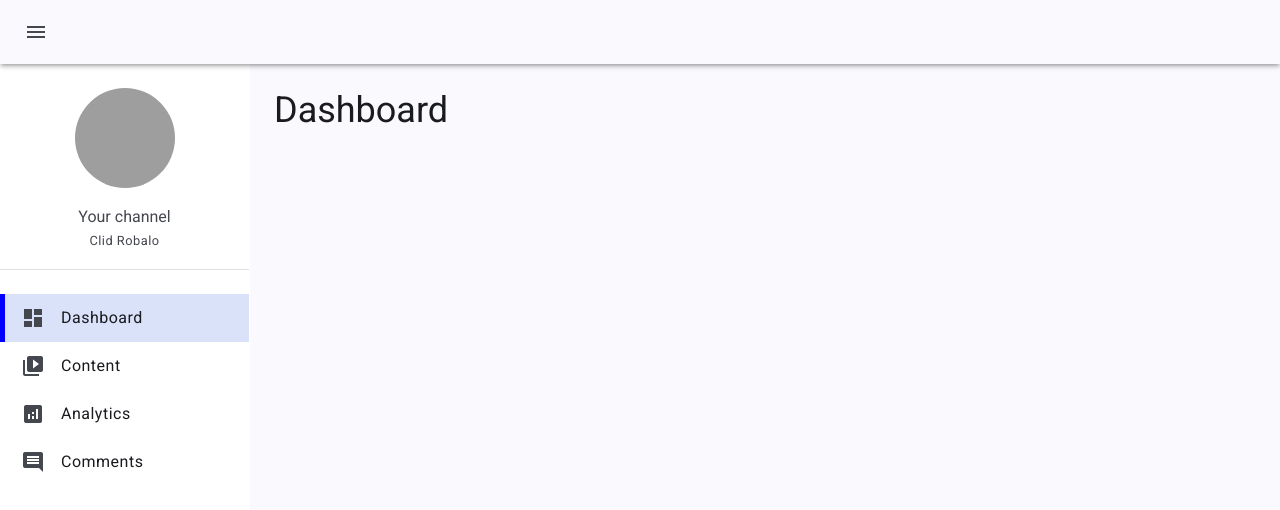
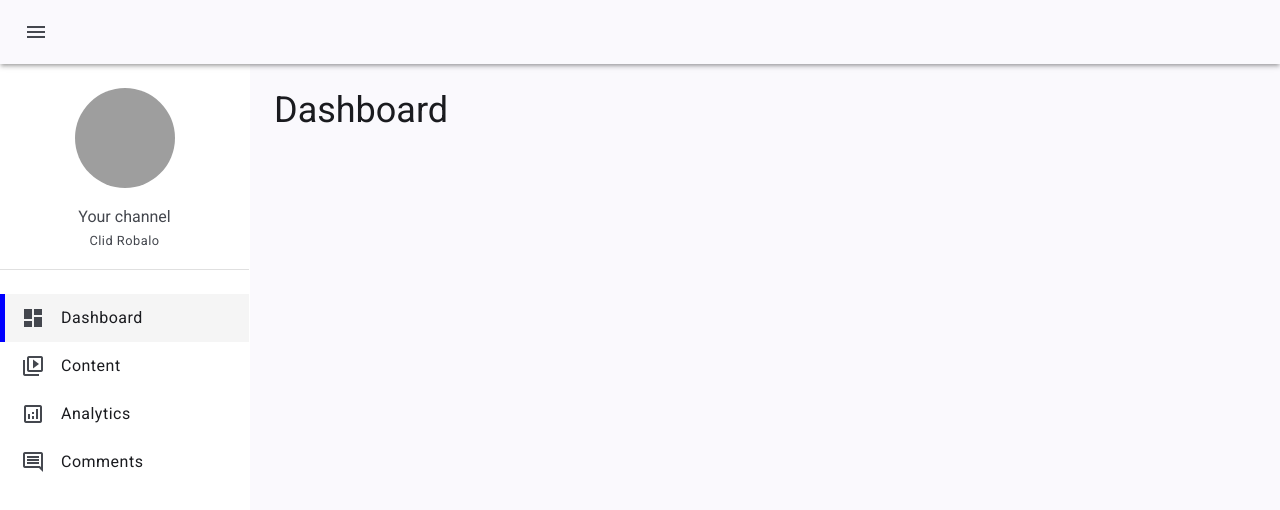
Before and after one commit to clidrobalo/sidebar-with-angular-material, an Angular app: page /dashboard in a window 1280 px wide. Shown: the top 510 px of the page. Built offline with nearby package versions, Linux system fonts and the light colour scheme; grey boxes are pictures that could not be loaded.

Commit message:
Add outlined icons for non selected items

```diff
--- a/src/app/components/sidenav/sidenav.component.ts
+++ b/src/app/components/sidenav/sidenav.component.ts
@@ -34,7 +34,9 @@ export type MenuItem = {
         routerLinkActive="selected-item"
         #rla="routerLinkActive"
         [activated]="rla.isActive">
-          <mat-icon matListItemIcon>{{ item.icon }}</mat-icon>
+          <mat-icon
+          matListItemIcon
+          [fontSet]="rla.isActive ? 'material-icons' : 'material-icons-outlined'">{{ item.icon }}</mat-icon>
           <span matListItemTitle [hidden]="sideNavCollapsed()">{{ item.label }}</span>
         </a>
       </mat-nav-list>
@@ -94,7 +96,7 @@ export type MenuItem = {
 
         .selected-item {
           border-left-color: blue;
-          //background: rgba(0,0,0,0.05);
+          background: rgba(0, 0, 0, 0.04);
         }
       }
     }
--- a/src/index.html
+++ b/src/index.html
@@ -1,5 +1,6 @@
 <!doctype html>
 <html lang="en">
+
 <head>
   <meta charset="utf-8">
   <title>SidebarWithAngularMaterial</title>
@@ -7,9 +8,11 @@
   <meta name="viewport" content="width=device-width, initial-scale=1">
   <link rel="icon" type="image/x-icon" href="favicon.ico">
   <link href="https://fonts.googleapis.com/css2?family=Roboto:wght@300;400;500&display=swap" rel="stylesheet">
-  <link href="https://fonts.googleapis.com/icon?family=Material+Icons" rel="stylesheet">
+  <link href="https://fonts.googleapis.com/icon?family=Material+Icons|Material+Icons+Outlined" rel="stylesheet">
 </head>
+
 <body class="mat-typography">
   <app-root></app-root>
 </body>
+
 </html>
```
